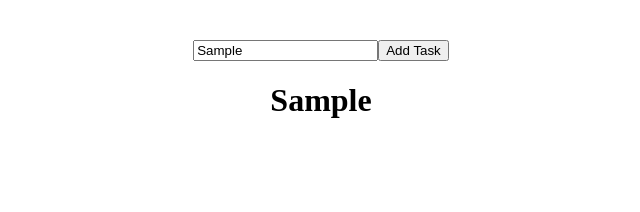
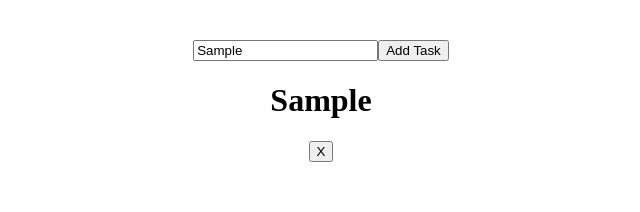
Before and after one commit to tla111/react-course-pedrotech, a React (Vite) app in the folder frontend/: page / in a window 1280 px wide. Both pictures are taken after typing "Sample" into the empty fields and a click on the button "Add Task". Shown: the top 212 px of the page, without its empty margins (319-959 px from the left). Built offline with nearby package versions, Linux system fonts and the light colour scheme.

Commit message:
use filter to delete task

```diff
--- a/frontend/src/App5.jsx
+++ b/frontend/src/App5.jsx
@@ -14,7 +14,16 @@ const App5 = () => {
         setTodoList([...todoList, newTask])
     }
 
-    console.log(todoList);
+    const deleteTask = (taskName) => {
+        const newTodoList = todoList.filter((task) => {
+            if (task === taskName) {
+                return false
+            } else {
+                return true
+            }
+        })
+        setTodoList(newTodoList)
+    }
 
     return (
         <div className="App">
@@ -24,7 +33,10 @@ const App5 = () => {
             </div>
             <div className="list">
                 {todoList.map((task) => (
-                    <h1>{task}</h1>
+                    <div>
+                        <h1>{task}</h1>
+                        <button onClick={() => deleteTask(task)}>X</button>
+                    </div>
                 ))}
             </div>
         </div>
```
